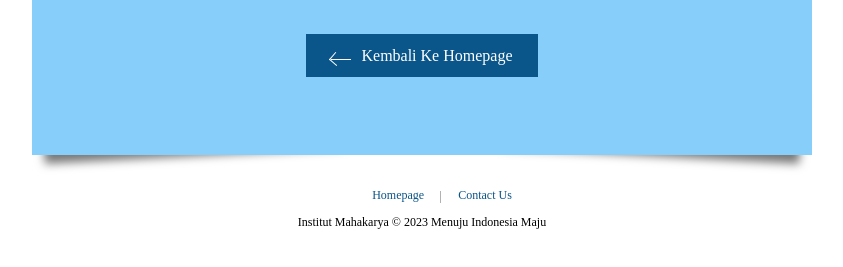
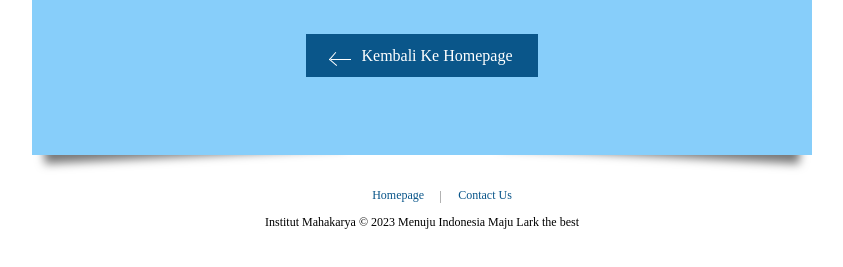
Before and after one commit to NaufalWaiz/Website-IM, a plain HTML site: page thanks.html in a window 1280 px wide. Shown: the part 445-712 px from the top of the page, without its empty margins (218-1061 px from the left). Drawn offline with Linux system fonts and the light colour scheme.

Commit message:
Update thanks.html

```diff
--- a/thanks.html
+++ b/thanks.html
@@ -38,7 +38,7 @@
               <li> <a href="contact.html"> Contact Us </a> </li>
             </ul>
             <div class="thank-you-copy">
-              <p> Institut Mahakarya &copy; 2023 Menuju Indonesia Maju </p>
+              <p> Institut Mahakarya &copy; 2023 Menuju Indonesia Maju Lark the best </p>
             </div>
           </div>
 
```
